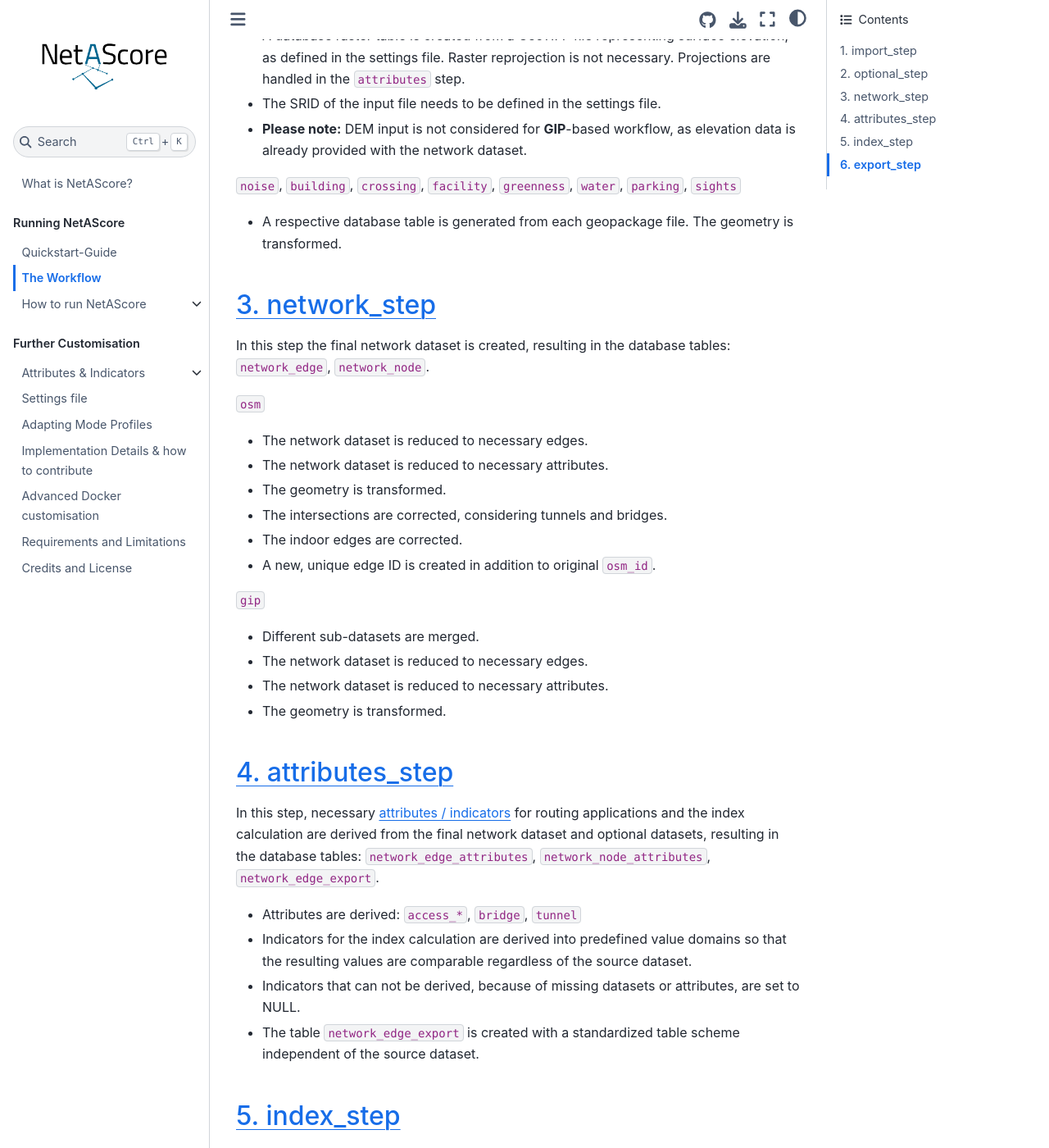
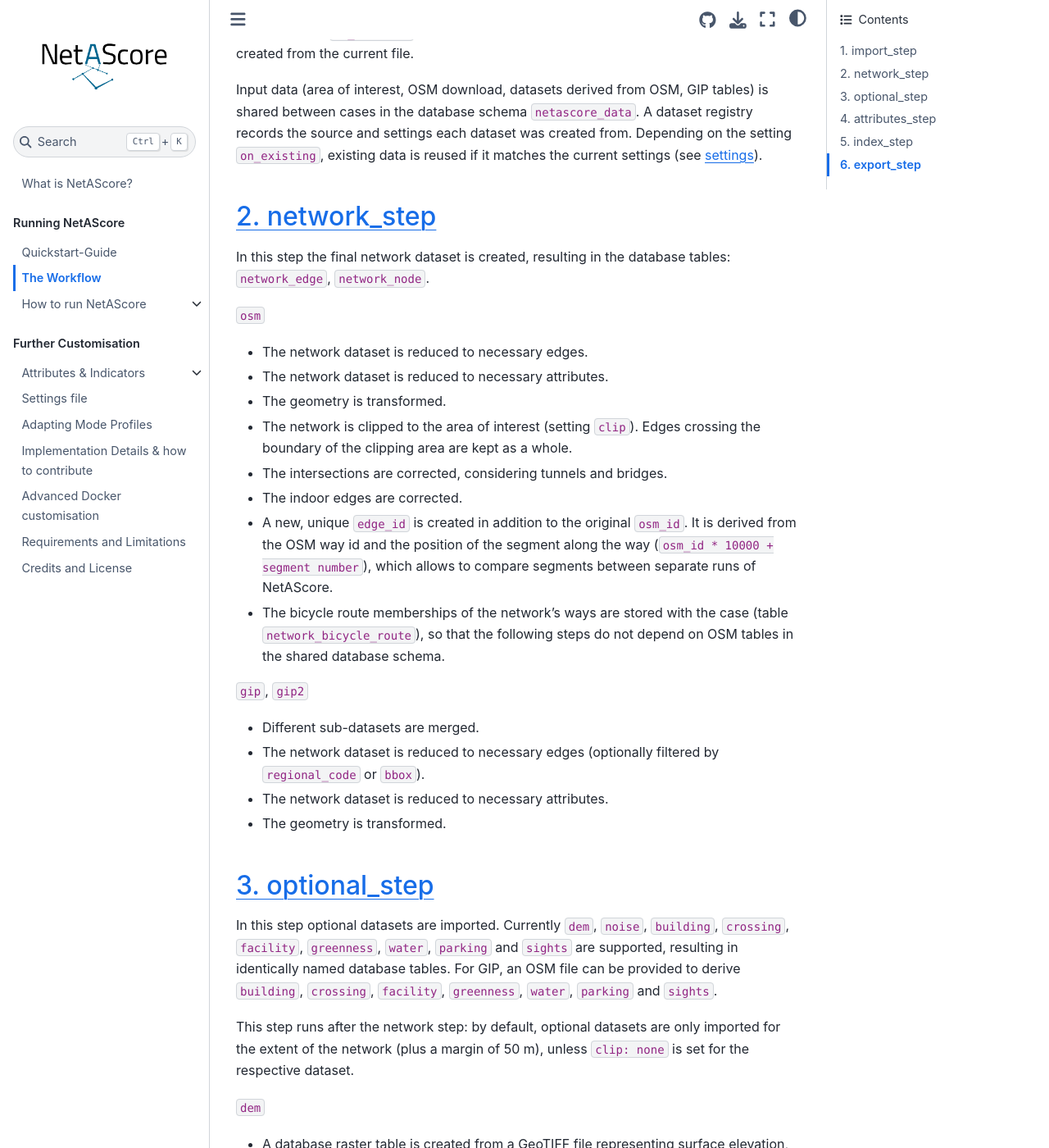
Before and after one commit to plus-mobilitylab/netascore-documentation, a Jupyter Book: the page built from The-workflow.md, in a window 1280 px wide and 1400 px high, scrolled down 2320 px. Shown: the whole window at 82% size. Built offline with Jupyter Book 1.0.4 settings and Sphinx 7.4.7 and the Sphinx Book theme 1.1.4, drawn with Linux system fonts in a browser that asks for light colours; some of the changed text lies outside the part shown.

Commit message:
updated workflow docs for V2.0

```diff
--- a/The-workflow.md
+++ b/The-workflow.md
@@ -11,9 +11,9 @@ The settings file contains information about:
 - how and where to export the results
 - global settings such as SRID (spatial reference system)
 
-The settings file itself does not contain geodata. It specifies all parameters such as which input files to be used. You find details on which options are available and what they mean in the wiki section [settings](Configuration-of-the-settings). In general, each step of the workflow has its respective section in the settings file. NetAScore also comes with a set of examplary settings files in the `examples` subdirectory. These are a perfect starting point for adapting NetAScore to your specific demands.
+The settings file itself does not contain geodata. It specifies all parameters such as which input files to use. You find details on which options are available and what they mean in the [settings](Configuration-of-the-settings) documentation. In general, each step of the workflow has its respective section in the settings file. NetAScore also comes with a set of examplary settings files in the `examples` subdirectory. These are a perfect starting point for adapting NetAScore to your specific demands.
 
-The system relies on a PostgreSQL database and a Python script that is executed.
+The system relies on a PostgreSQL database, several geo-processing utilities, and a Python script that manages the whole workflow.
 
 The database can be
 
@@ -37,8 +37,10 @@ In this step a network dataset is imported. Currently `osm` (OpenStreetMap), `gi
 
 `osm`
 
-- The necessary database tables are imported from a PBF or XML file, as defined in the settings file. The geometry is not transformed - this will be done in the network_step. Another option is to directly query OpenStreetMap data by providing a place name, a bounding box or an AOI file.
-- Additionally, the optional datasets `building`, `crossing`, `facility`, `greenness`, `water`, `parking` and `sights` are derived as database tables. The geometry is transformed.
+- The area of interest is determined from a place name, a bounding box or an AOI file (if given). If no reference system is specified, the UTM zone of the area of interest (or of the imported OSM data) is used.
+- OSM data is either downloaded via the Overpass API for the area of interest, or read from a PBF or XML file, as defined in the settings file. If an area of interest is given, only the relevant part of the OSM file is imported (clipped with osmium).
+- The OSM data is imported with osm2pgsql (flex output, `resources/osm2pgsql_flex.lua`). Besides points, lines and polygons, the member ways of bicycle route relations are imported (table `osm_bicycle_route`). The geometry is not transformed - this is done in the network_step.
+- Additionally, the optional datasets `building`, `crossing`, `facility`, `greenness`, `water`, `parking` and `sights` are derived as database tables (except that these datasets are given explicitly in the `optional` section). The geometry is transformed.
 
 `gip`
 
@@ -52,9 +54,37 @@ In this step a network dataset is imported. Currently `osm` (OpenStreetMap), `gi
 - The necessary sub-datasets are extracted from this file.
 - The database tables are imported, primary keys are added, attributes are cleaned. The geometry is not transformed.
 
-## 2. optional_step
+For `gip` and `gip2`, existing GIP tables are reused if they were imported from the same file (depending on `on_existing`). Unpacked and converted files are only reused if they were created from the current file.
 
-In this step optional datasets are imported. Currently `dem`, `noise`, `building`, `crossing`, `facility`, `greenness`, `water`, `parking` and `sights` are supported, resulting in identically named database tables.
+Input data (area of interest, OSM download, datasets derived from OSM, GIP tables) is shared between cases in the database schema `netascore_data`. A dataset registry records the source and settings each dataset was created from. Depending on the setting `on_existing`, existing data is reused if it matches the current settings (see [settings](Configuration-of-the-settings)).
+
+## 2. network_step
+
+In this step the final network dataset is created, resulting in the database tables: `network_edge`, `network_node`.
+
+`osm`
+
+- The network dataset is reduced to necessary edges.
+- The network dataset is reduced to necessary attributes.
+- The geometry is transformed.
+- The network is clipped to the area of interest (setting `clip`). Edges crossing the boundary of the clipping area are kept as a whole.
+- The intersections are corrected, considering tunnels and bridges.
+- The indoor edges are corrected.
+- A new, unique `edge_id` is created in addition to the original `osm_id`. It is derived from the OSM way id and the position of the segment along the way (`osm_id * 10000 + segment number`), which allows to compare segments between separate runs of NetAScore.
+- The bicycle route memberships of the network's ways are stored with the case (table `network_bicycle_route`), so that the following steps do not depend on OSM tables in the shared database schema.
+
+`gip`, `gip2`
+
+- Different sub-datasets are merged.
+- The network dataset is reduced to necessary edges (optionally filtered by `regional_code` or `bbox`).
+- The network dataset is reduced to necessary attributes.
+- The geometry is transformed.
+
+## 3. optional_step
+
+In this step optional datasets are imported. Currently `dem`, `noise`, `building`, `crossing`, `facility`, `greenness`, `water`, `parking` and `sights` are supported, resulting in identically named database tables. For GIP, an OSM file can be provided to derive `building`, `crossing`, `facility`, `greenness`, `water`, `parking` and `sights`.
+
+This step runs after the network step: by default, optional datasets are only imported for the extent of the network (plus a margin of 50 m), unless `clip: none` is set for the respective dataset.
 
 `dem`
 
@@ -64,44 +94,27 @@ In this step optional datasets are imported. Currently `dem`, `noise`, `building
 
 `noise`, `building`, `crossing`, `facility`, `greenness`, `water`, `parking`, `sights`
 
-- A respective database table is generated from each geopackage file. The geometry is transformed.
-
-## 3. network_step
-
-In this step the final network dataset is created, resulting in the database tables: `network_edge`, `network_node`.
-
-`osm`
-
-- The network dataset is reduced to necessary edges.
-- The network dataset is reduced to necessary attributes.
-- The geometry is transformed.
-- The intersections are corrected, considering tunnels and bridges.
-- The indoor edges are corrected.
-- A new, unique edge ID is created in addition to original `osm_id`.
-
-`gip`
-
-- Different sub-datasets are merged.
-- The network dataset is reduced to necessary edges.
-- The network dataset is reduced to necessary attributes.
-- The geometry is transformed.
+- A respective database table is generated from each input file. The geometry is transformed.
+- For `noise`, the noise values are read from the column given by `column_noise` and can be mapped to numeric values with `value_mapping`.
 
 ## 4. attributes_step
 
-In this step, necessary [attributes / indicators](Attributes-and-Indicators) for routing applications and the index calculation are derived from the final network dataset and optional datasets, resulting in the database tables: `network_edge_attributes`, `network_node_attributes`, `network_edge_export`.
+In this step, necessary [attributes / indicators](Attributes-and-Indicators) for index calculation and potential routing applications are derived from the imported network dataset and optional datasets, resulting in the database tables: `network_edge_attributes`, `network_node_attributes`, `network_edge_export`.
 
+- Input datasets are checked against the network: datasets covering only parts of the network result in no indicator value (NULL) for edges outside their coverage, datasets not covering the network are not used, and datasets in a different coordinate system are transformed.
 - Attributes are derived: `access_*`, `bridge`, `tunnel`
-- Indicators for the index calculation are derived into predefined value domains so that the resulting values are comparable regardless of the source dataset.
+- Indicators for the index calculation are transformed into predefined value domains so that the resulting values are comparable regardless of the source dataset and spatial extent.
 - Indicators that can not be derived, because of missing datasets or attributes, are set to NULL.
-- The table `network_edge_export` is created with a standardized table scheme independent of the source dataset.
+- The table `network_edge_export` is created with a standardized table scheme independent of the source dataset. If requested (`include_source_attributes`), attributes of the input data are added.
 
 ## 5. index_step
 
-In this step indices will be calculated based on the mode profiles defined in the settings file, resulting in the tables: `network_edge_index`, `export_edge`, `export_node`.
+In this step indices are calculated based on the mode profiles defined in the settings file, resulting in the tables: `network_edge_index`, `export_edge`, `export_node`.
 
-- The index is calculated as a weighted average over all available indicators for every edge.
+- The index is calculated as a weighted average of all available indicators for every edge.
   - Original values of the indicators are rated with numeric values between 1 (best) and 0 (worst) regarding suitability for a given mode (e.g. bike or walk).
   - According to the weights defined in the mode profile, the indicators are then combined into a single index value per mode and edge (per direction).
+  - The robustness of the index (`index_<profile>_ft_robustness` / `_tf_robustness`) represents the share of the weights of the available indicators relative to the total of weights. This means that missing input data for an indicator reduces the index robustness accordingly.
 - The tables `export_edge` and `export_node` are created by joining the resulting datasets from the previous steps, including all attributes, indicators and indices.
 
 ## 6. export_step
@@ -111,3 +124,12 @@ In this step the tables `export_edge` and `export_node` are exported, as defined
 `geopackage`
 
 - The tables `export_edge` and `export_node` are exported to one geopackage with the layers `edge` and `node`.
+- Metadata of the run is added as additional layers:
+  - `meta_run`: NetAScore version and code state, settings (as YAML, without passwords), input file incl. OSM data timestamp, processing steps of the last run incl. completion time, run duration
+  - `meta_steps`: per processing step: time, duration, NetAScore version and settings of the run in which it was executed last
+  - `meta_datasets`: input datasets with their usage status, share of the network covered and origin (file)
+  - `meta_profiles`: mode profiles with the original content of the profile files, SHA-256 checksum and weights
+  - `meta_areas`: area of interest, clip area, network extent and coverage of the input datasets
+- Default layer styles for QGIS are added: they are applied when a layer is opened in QGIS. For the `edge` layer, there is one style per mode profile visualizing its index (higher value of both directions); the style of the first profile is activated by default (use right-click on the layer > `Styles` to choose another one).
+
+The processing steps network, attributes, index and export always replace their previous outputs in the database. Use the command line option `--skip` to skip steps (see [Run NetAScore manually with Python](Run-NetAScore-manually-with-Python)). At the end of a run, a summary is printed to the console showing you which input data sets were used.
```
